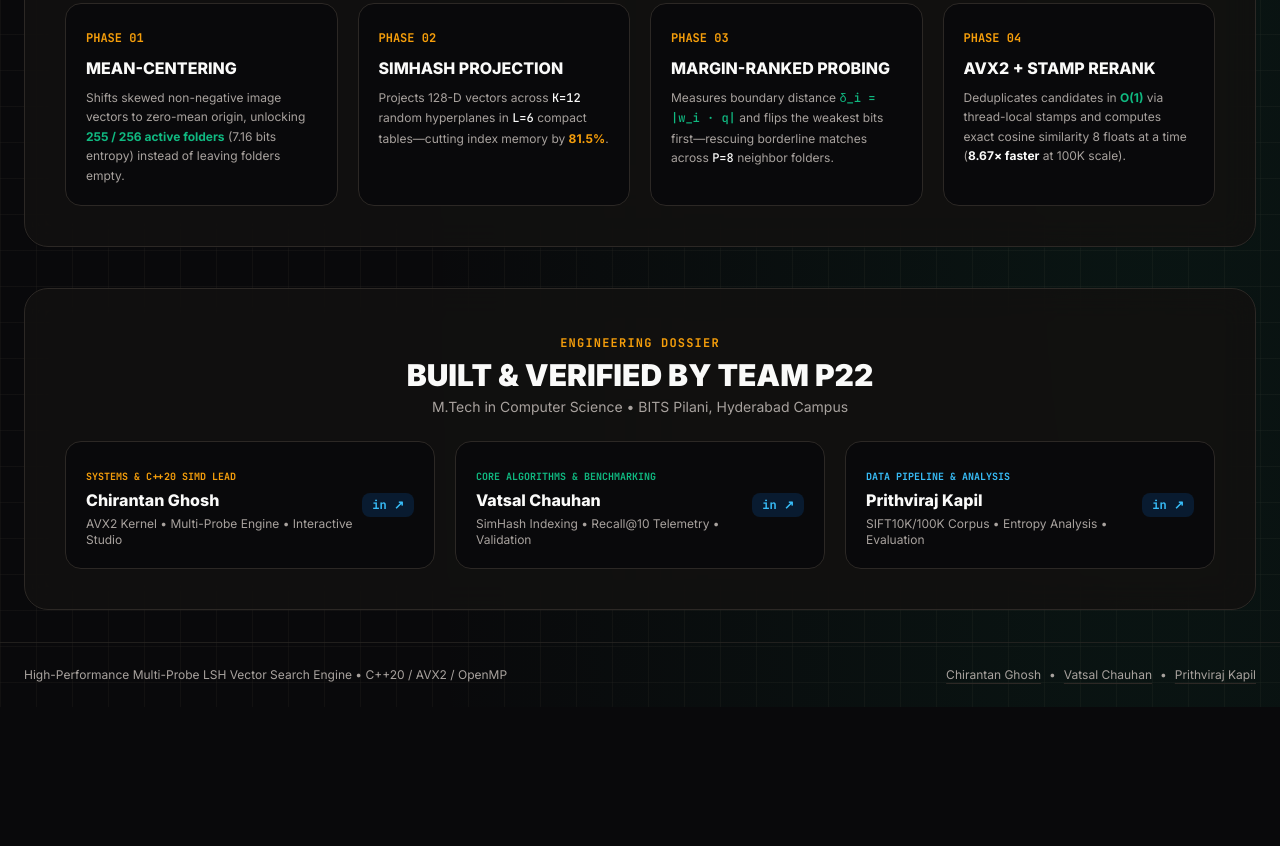
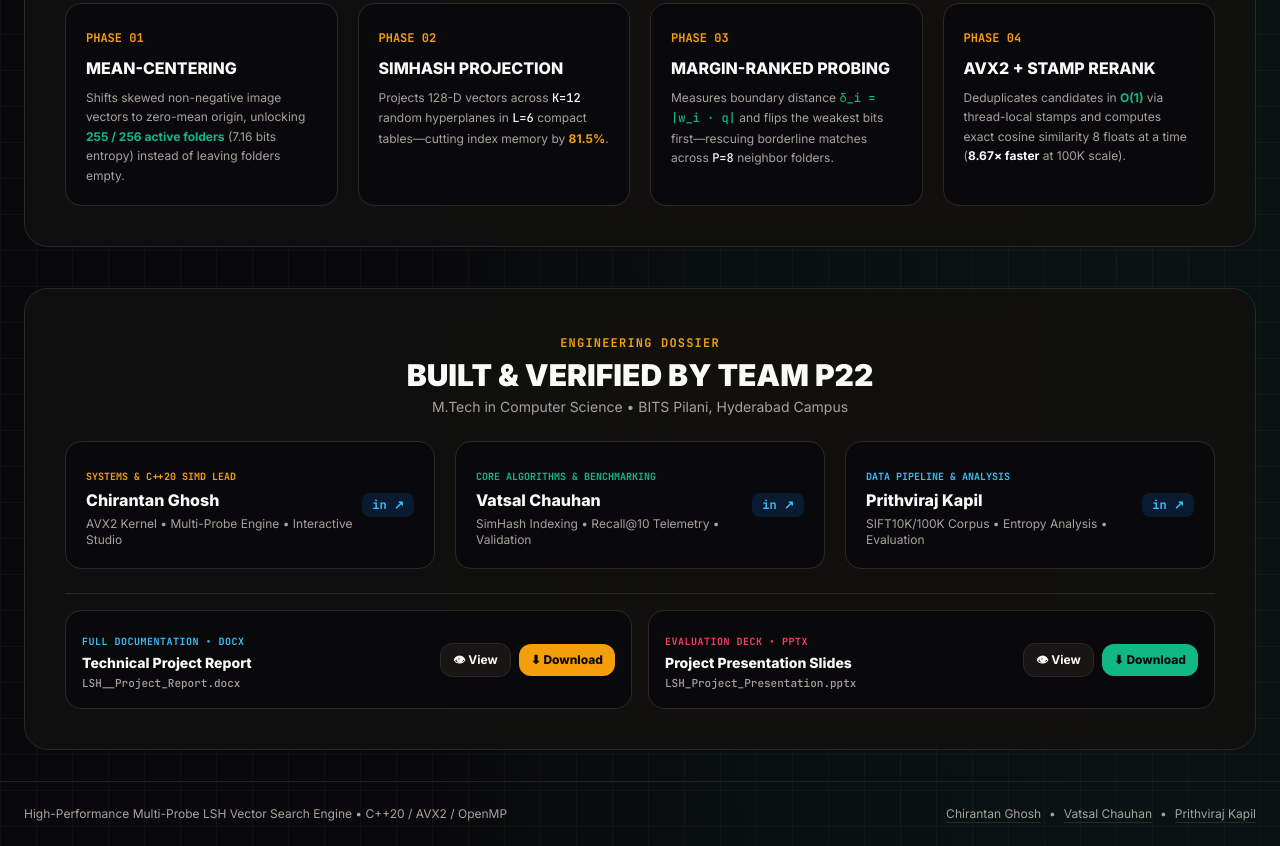
Before and after one commit to Chirantan17/Multi-Probe-Locality-Sensitive-Hashing, a plain HTML site: page index.html in a window 1280 px wide. Shown: the part 8462-9308 px from the top of the page. Before the commit the page ends 9169 px from the top, so only its background shows below. Drawn offline with nearby package versions, Linux system fonts and the light colour scheme; animation ran at ten frames a second.

Commit message:
feat: add view and download buttons for project report and presentation deck

```diff
--- a/index.html
+++ b/index.html
@@ -1135,6 +1135,42 @@ probe_heap.push({margin, mask ^ (1u << b)});
           </div>
           <span class="px-2.5 py-1 rounded-lg bg-[#0a66c2]/20 text-skyAccent font-mono text-xs font-bold shrink-0">in ↗</span>
         </a>
+      </div>
+      <!-- Project Deliverables: Download & Online Viewer for Report (.docx) & Slides (.pptx) -->
+      <div class="pt-4 border-t border-borderWarm grid grid-cols-1 md:grid-cols-2 gap-4">
+        <!-- Technical Report Card -->
+        <div class="bg-obsidian border border-borderWarm rounded-2xl p-4 flex flex-col sm:flex-row sm:items-center justify-between gap-3">
+          <div class="space-y-0.5">
+            <span class="text-[10px] font-mono uppercase tracking-wider text-skyAccent font-bold">Full Documentation • DOCX</span>
+            <h4 class="text-sm font-extrabold text-cream">Technical Project Report</h4>
+            <p class="text-[11px] text-stoneMuted font-mono">LSH__Project_Report.docx</p>
+          </div>
+          <div class="flex items-center gap-2 shrink-0">
+            <a href="https://view.officeapps.live.com/op/view.aspx?src=https%3A%2F%2Fchirantan17.github.io%2FMulti-Probe-Locality-Sensitive-Hashing%2FLSH__Project_Report.docx" target="_blank" rel="noopener noreferrer" class="px-3 py-2 rounded-xl bg-surface hover:bg-borderWarm border border-borderWarm text-xs font-bold text-cream transition">
+              👁 View
+            </a>
+            <a href="./LSH__Project_Report.docx" download="LSH_Project_Report.docx" class="px-3 py-2 rounded-xl bg-amberAccent hover:bg-amber-400 text-obsidian text-xs font-extrabold transition shadow">
+              ⬇ Download
+            </a>
+          </div>
+        </div>
+
+        <!-- Presentation Deck Card -->
+        <div class="bg-obsidian border border-borderWarm rounded-2xl p-4 flex flex-col sm:flex-row sm:items-center justify-between gap-3">
+          <div class="space-y-0.5">
+            <span class="text-[10px] font-mono uppercase tracking-wider text-roseAccent font-bold">Evaluation Deck • PPTX</span>
+            <h4 class="text-sm font-extrabold text-cream">Project Presentation Slides</h4>
+            <p class="text-[11px] text-stoneMuted font-mono">LSH_Project_Presentation.pptx</p>
+          </div>
+          <div class="flex items-center gap-2 shrink-0">
+            <a href="https://view.officeapps.live.com/op/view.aspx?src=https%3A%2F%2Fchirantan17.github.io%2FMulti-Probe-Locality-Sensitive-Hashing%2FLSH_Project_Presentation.pptx" target="_blank" rel="noopener noreferrer" class="px-3 py-2 rounded-xl bg-surface hover:bg-borderWarm border border-borderWarm text-xs font-bold text-cream transition">
+              👁 View
+            </a>
+            <a href="./LSH_Project_Presentation.pptx" download="LSH_Project_Presentation.pptx" class="px-3 py-2 rounded-xl bg-emeraldAccent hover:bg-emerald-400 text-obsidian text-xs font-extrabold transition shadow">
+              ⬇ Download
+            </a>
+          </div>
+        </div>
       </div>
     </section>
 
```
Also changed, not shown: 2 other files.
